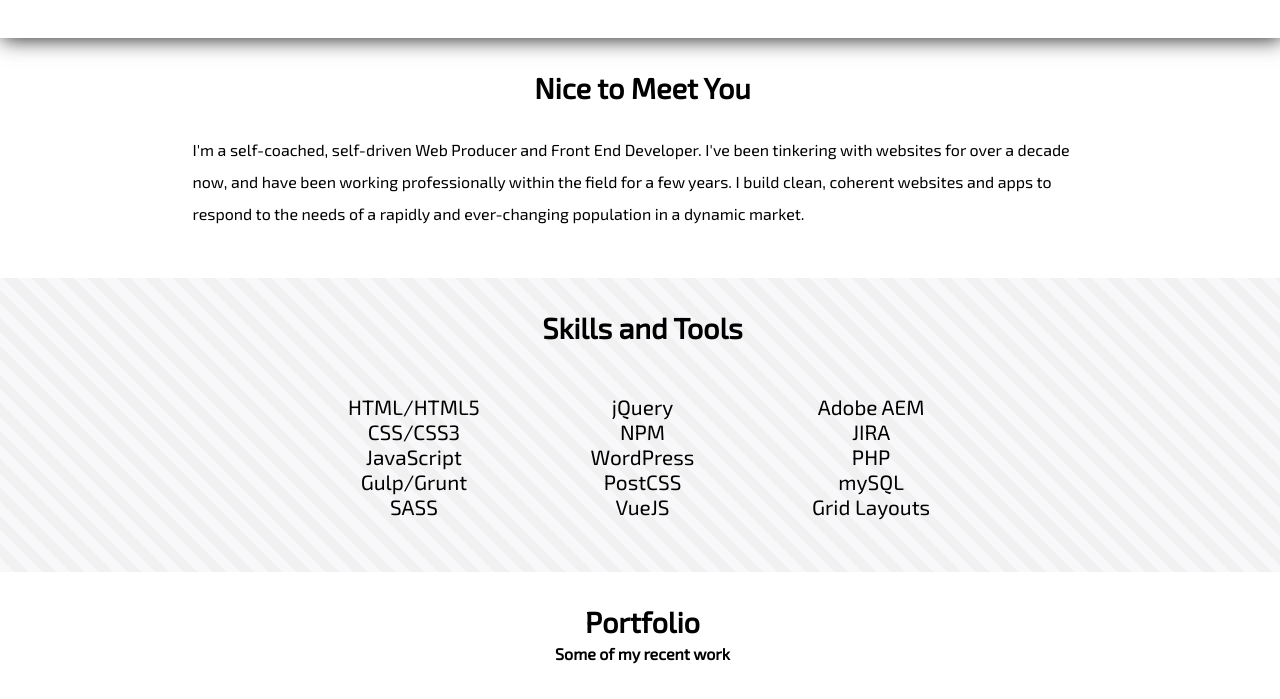
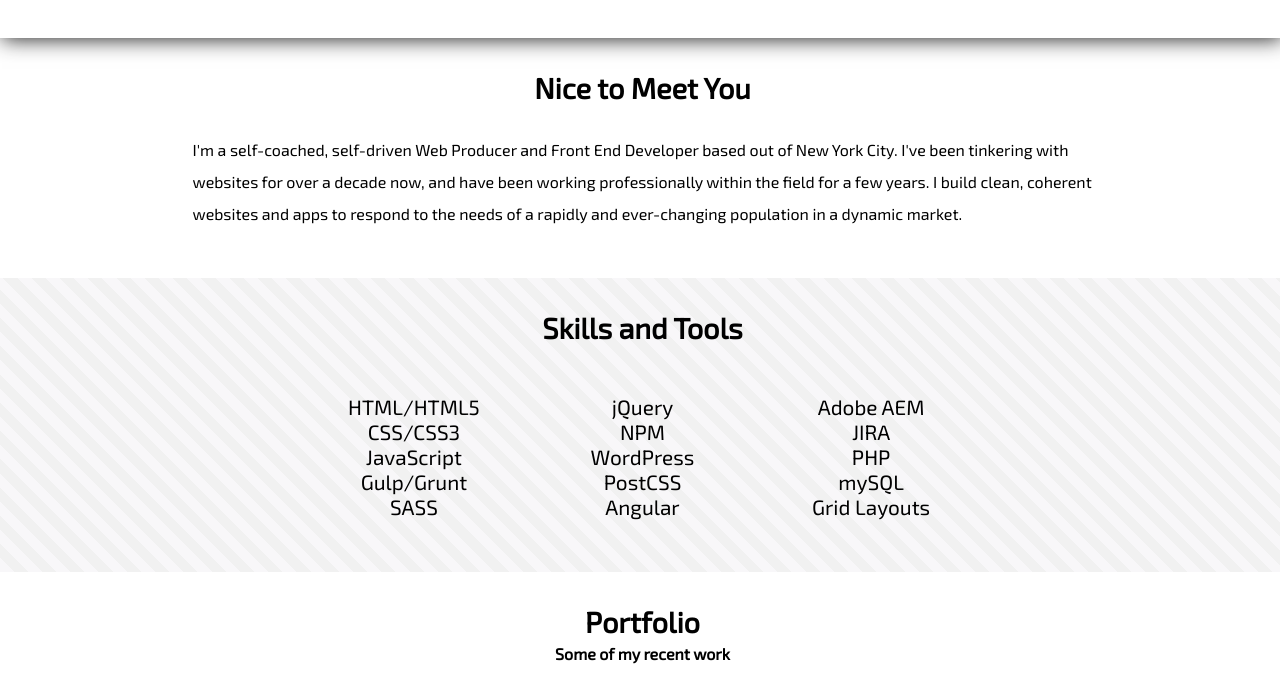
Before and after one commit to theoryNine/Portfolio, a website: page src/index.html in a window 1280 px wide. Shown: the part 712-1411 px from the top of the page. Drawn offline with nearby package versions, Linux system fonts and the light colour scheme; some packages are replaced by stand-ins of ours; files that its build step writes are made by us from their sources.

Commit message:
Made some updates

```diff
--- a/package.json
+++ b/package.json
@@ -23,5 +23,5 @@
     "gulp-livereload": "^3.8.1",
     "gulp-minify": "0.0.15",
     "gulp-sass": "^3.1.0"
-    }
+  }
 }
--- a/src/index.html
+++ b/src/index.html
@@ -55,7 +55,7 @@
     <section class="about" id="about">
       <div class="container add-pad">
         <h3 class="text-center fade-load">Nice to Meet You</h3>
-        <p class="fade-load">I'm a self-coached, self-driven Web Producer and Front End Developer. I've been tinkering with websites for over a decade now, and have been working professionally within the field for a few years. I build clean, coherent websites and apps to respond to the needs of a rapidly and ever-changing population in a dynamic market.</p>
+        <p class="fade-load">I'm a self-coached, self-driven Web Producer and Front End Developer based out of New York City. I've been tinkering with websites for over a decade now, and have been working professionally within the field for a few years. I build clean, coherent websites and apps to respond to the needs of a rapidly and ever-changing population in a dynamic market.</p>
       </div>
     </section>
     <!-- End About Section -->
@@ -80,7 +80,7 @@
               <li>NPM</li>
               <li>WordPress</li>
               <li>PostCSS</li>
-              <li>VueJS</li>
+              <li>Angular</li>
             </ul>
           </div>
           <div class="skill-card">
@@ -209,7 +209,7 @@
             <div id="map">
               <script>
                 function initMap() {
-                  var uluru = {lat: 32.780699, lng: -96.799151};
+                  var uluru = {lat: 40.763469, lng: -73.978159};
                   var map = new google.maps.Map(document.getElementById('map'), {
                     zoom: 10,
                     center: uluru
```
Also changed, not shown: dist/index.html, 1 other file.
